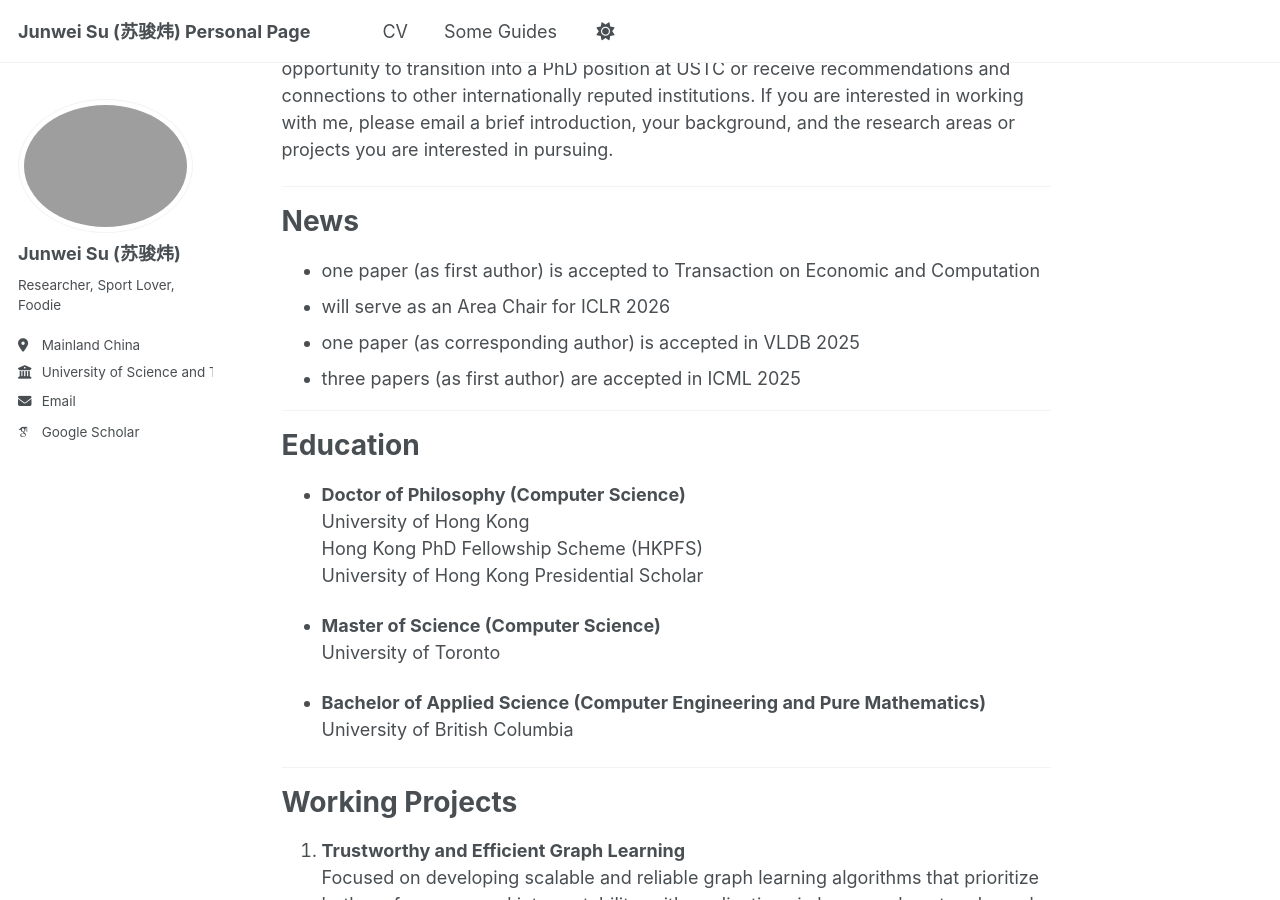
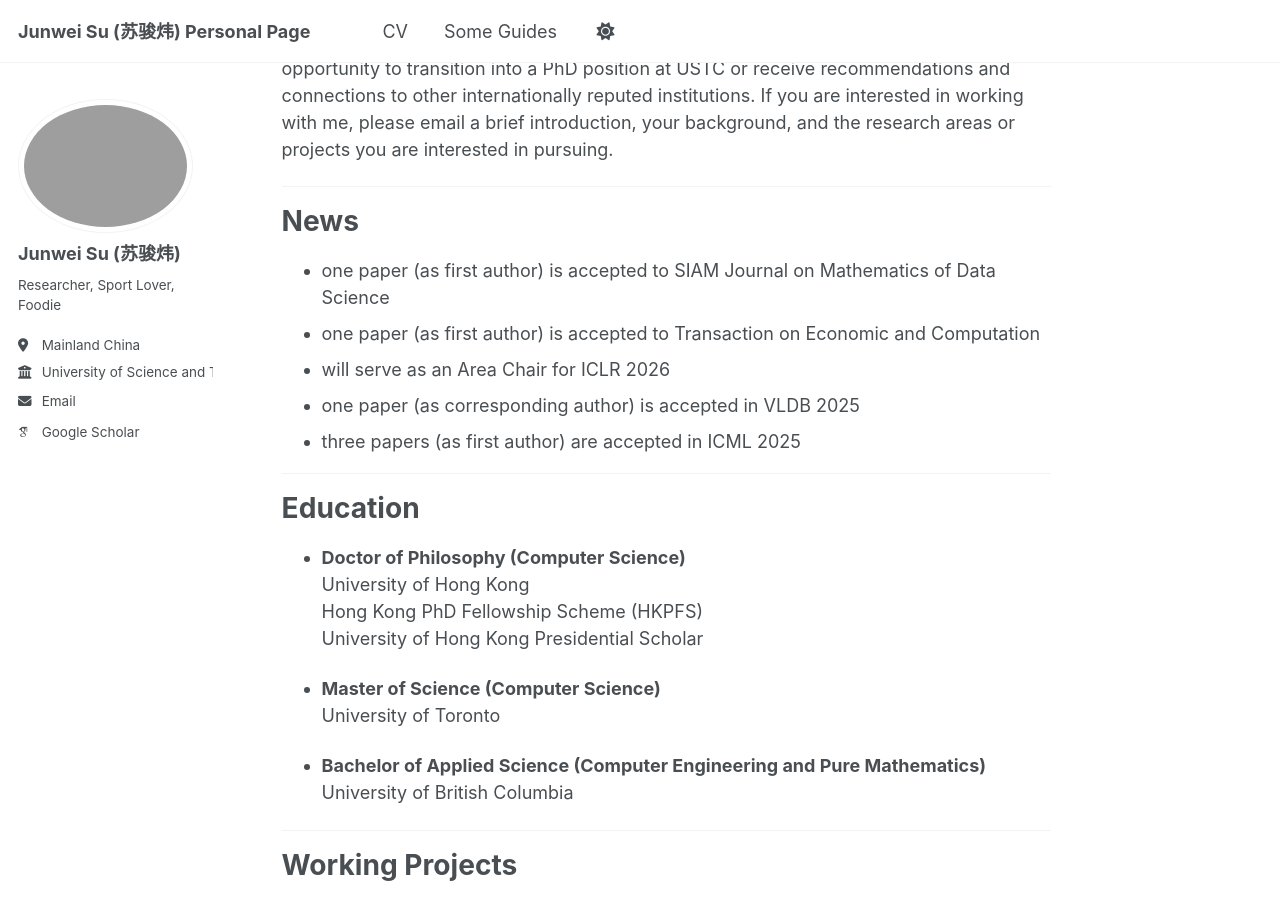
Before and after one commit to jwsu825/jwsu825.github.io, a Jekyll site: the page built from _pages/about.md, in a window 1280 px wide and 900 px high, scrolled down 542 px. Built offline with Jekyll 4.4.1, drawn with Linux system fonts in a browser that asks for light colours; some web fonts are replaced; a script that is not in the unit is left out.

Commit message:
added upate 0121

```diff
--- a/_pages/about.md
+++ b/_pages/about.md
@@ -15,6 +15,7 @@ I will be joining the University of Science and Technology of China (USTC) as an
 
 News
 ======
+- one paper (as first author) is accepted to SIAM Journal on Mathematics of Data Science
 - one paper (as first author) is accepted to Transaction on Economic and Computation
 - will serve as an Area Chair for ICLR 2026
 - one paper (as corresponding author) is accepted in VLDB 2025
```
Also changed, not shown: 1 other file.
